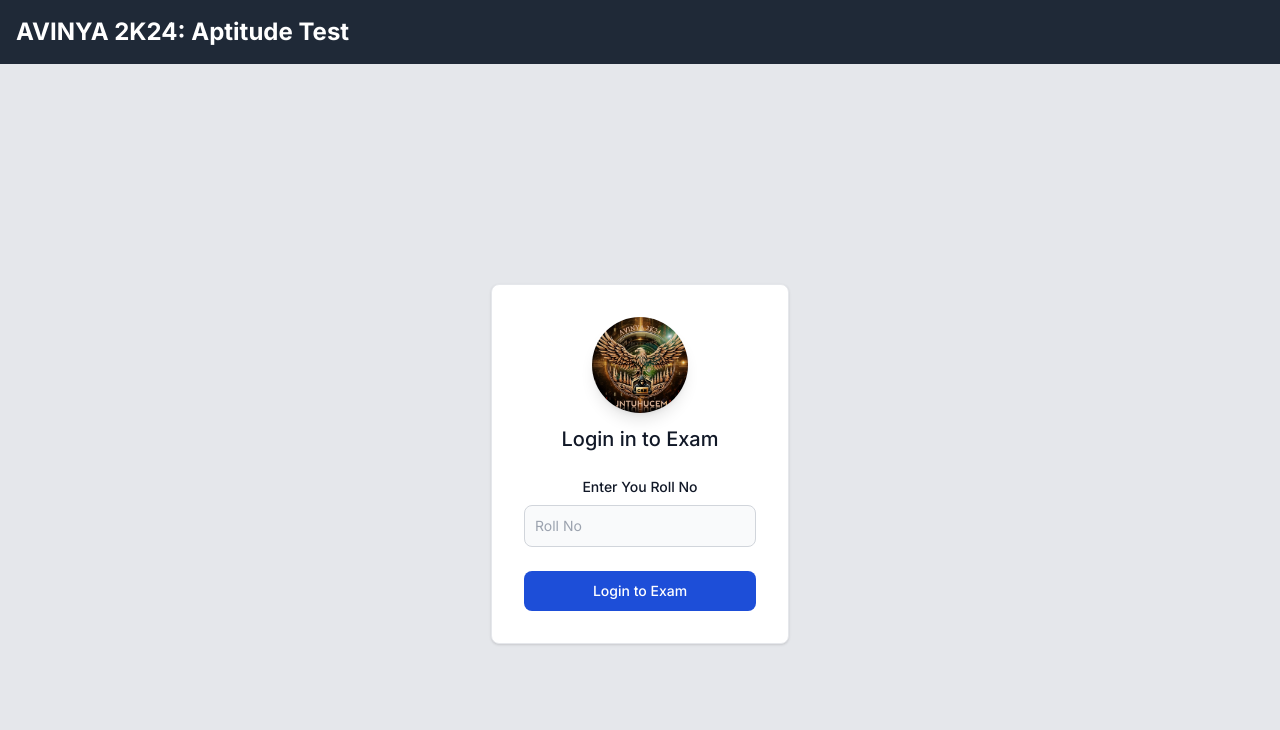
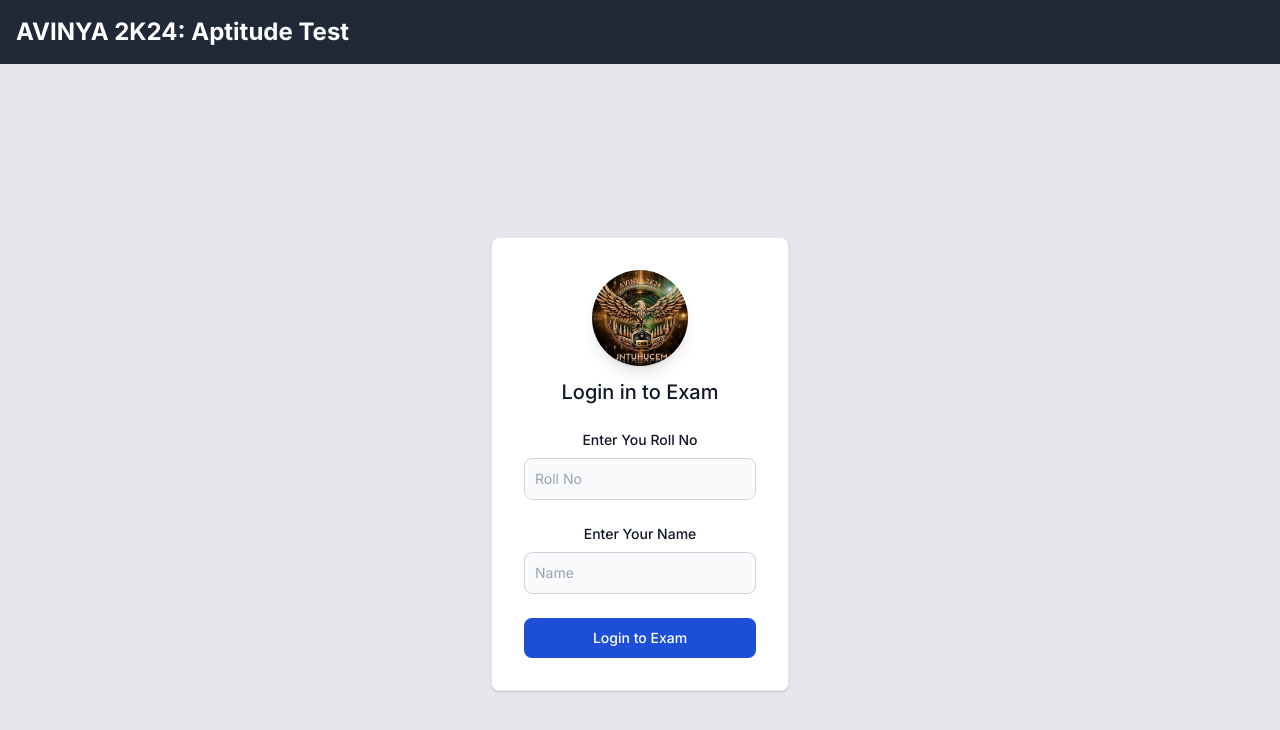
Before and after one commit to rupak-nalla/aptitue-test-ui, a Next.js app: page / in a window 1280 px wide. Shown: the top 730 px of the page. Built offline with nearby package versions, Linux system fonts and the light colour scheme.

Commit message:
added name field

```diff
--- a/src/app/page.js
+++ b/src/app/page.js
@@ -14,7 +14,7 @@
   const [score,setScore]=useState(0);
   const [rollNo,setRollNo]=useState("");
   let [i,setI]=useState(1);
-
+  const [CandidateName,setName]=useState('');
   const [
       selectedValue,
       setSelectedValue,
@@ -109,6 +109,7 @@
       const formData = {
         "time":isoDateTime ,
         "rollNo":rollNo ,
+        "CandidateName":CandidateName,
         "score":score,
         "filePath":"AptitudeTest.xlsx"
       };
@@ -182,7 +183,10 @@
                             <label for="text" class="block mb-2 text-sm font-medium text-gray-900 dark:text-white">Enter You Roll No</label>
                             <input onChange={(e)=>{setRollNo(e.target.value) }} type="text" name="text" id="text" class="bg-gray-50 border border-gray-300 text-gray-900 text-sm rounded-lg focus:ring-blue-500 focus:border-blue-500 block w-full p-2.5 dark:bg-gray-600 dark:border-gray-500 dark:placeholder-gray-400 dark:text-white" placeholder="Roll No" required />
                         </div>
-
+                        <div>
+                            <label for="text" class="block mb-2 text-sm font-medium text-gray-900 dark:text-white">Enter Your Name</label>
+                            <input onChange={(e)=>{setName(e.target.value) }} type="text" name="text" id="text" class="bg-gray-50 border border-gray-300 text-gray-900 text-sm rounded-lg focus:ring-blue-500 focus:border-blue-500 block w-full p-2.5 dark:bg-gray-600 dark:border-gray-500 dark:placeholder-gray-400 dark:text-white" placeholder="Name" required />
+                        </div>
                         <button type="submit" class="w-full text-white bg-blue-700 hover:bg-blue-800 focus:ring-4 focus:outline-none focus:ring-blue-300 font-medium rounded-lg text-sm px-5 py-2.5 text-center dark:bg-blue-600 dark:hover:bg-blue-700 dark:focus:ring-blue-800">Login to Exam</button>
 
                     </form>
```
